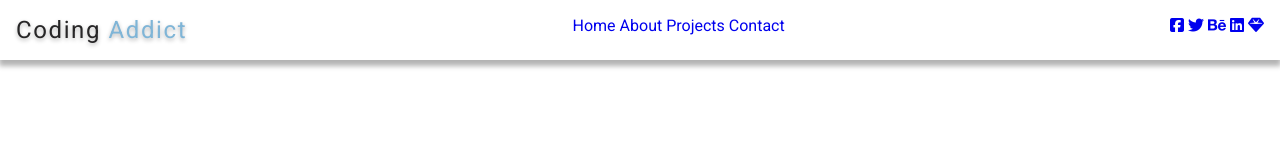
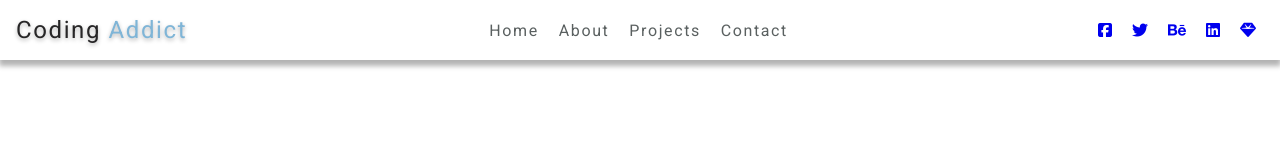
Before and after one commit to AngeloCornelio/res-navbar, a website: page index.html in a window 1280 px wide. Drawn offline with nearby package versions, Linux system fonts and the light colour scheme.

Commit message:
Style nav-center

```diff
--- a/styles.css
+++ b/styles.css
@@ -17,11 +17,22 @@ header {
 .nav-top {
     display: flex;
     justify-content: space-between;
-    flex-wrap: wrap;
+}
+
+.nav-top {
+    display: flex;
+    align-items: center;
 }
 
 .nav-top li {
     display: inline;
+    margin: 0.5em;
+    font-family: 'Open Sans', sans-serif;
+}
+
+.nav-center a {
+    color: #5a6060;
+    letter-spacing: 0.1em;
 }
 
 .logo {
```
